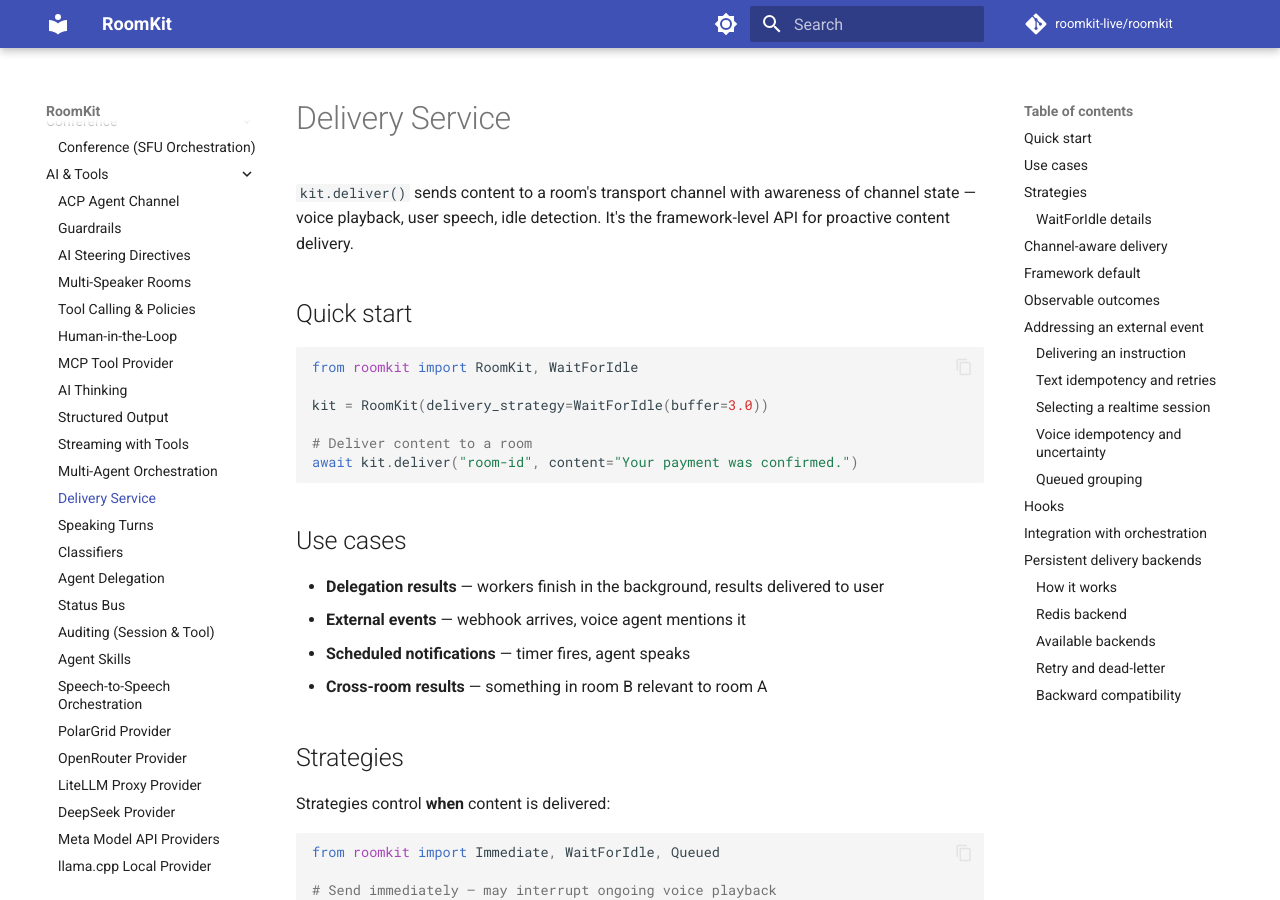
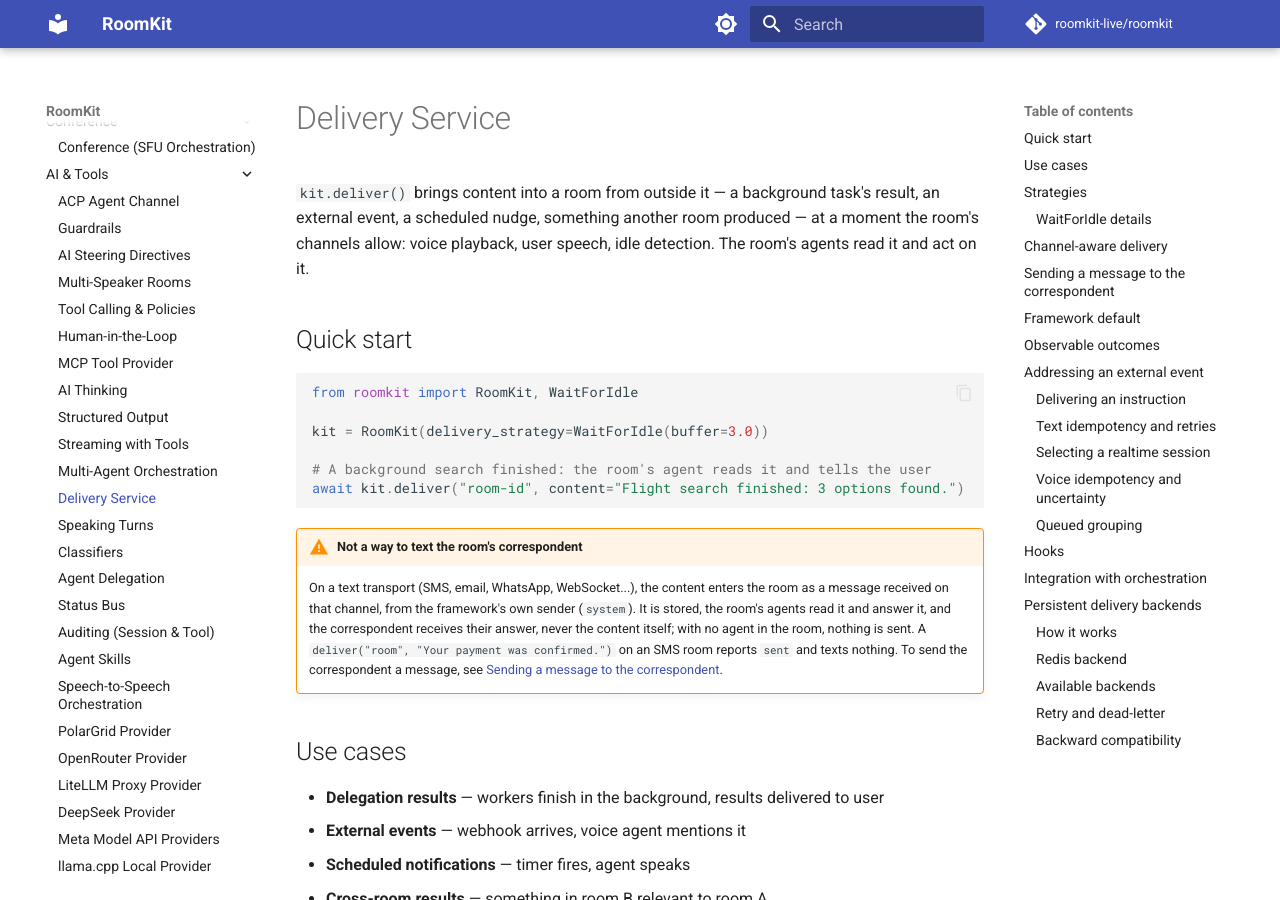
Before and after one commit to roomkit-live/roomkit-docs, an MkDocs documentation site: the page built from docs/guides/delivery.md, in a window 1280 px wide and 900 px high. Built offline with MkDocs 1.6.1 and Material for MkDocs 9.7.7, drawn with Linux system fonts in a browser that asks for light colours; comment, search, counter and statistics services are not loaded; some of the changed text lies outside the part shown.

Commit message:
docs(delivery): deliver() brings content into a room for its agents, never texts the correspondent, and a host message goes out with send_event from a channel of its own (RMK-647)

````diff
--- a/docs/guides/delivery.md
+++ b/docs/guides/delivery.md
@@ -1,6 +1,9 @@
 # Delivery Service
 
-`kit.deliver()` sends content to a room's transport channel with awareness of channel state — voice playback, user speech, idle detection. It's the framework-level API for proactive content delivery.
+`kit.deliver()` brings content into a room from outside it — a background
+task's result, an external event, a scheduled nudge, something another room
+produced — at a moment the room's channels allow: voice playback, user speech,
+idle detection. The room's agents read it and act on it.
 
 ## Quick start
 
@@ -9,9 +12,19 @@ from roomkit import RoomKit, WaitForIdle
 
 kit = RoomKit(delivery_strategy=WaitForIdle(buffer=3.0))
 
-# Deliver content to a room
-await kit.deliver("room-id", content="Your payment was confirmed.")
+# A background search finished: the room's agent reads it and tells the user
+await kit.deliver("room-id", content="Flight search finished: 3 options found.")
 ```
+
+!!! warning "Not a way to text the room's correspondent"
+    On a text transport (SMS, email, WhatsApp, WebSocket...), the content
+    enters the room as a message received on that channel, from the
+    framework's own sender (`system`). It is stored, the room's agents read it
+    and answer it, and the correspondent receives their answer, never the
+    content itself; with no agent in the room, nothing is sent. A
+    `deliver("room", "Your payment was confirmed.")` on an SMS room reports
+    `sent` and texts nothing. To send the correspondent a message, see
+    [Sending a message to the correspondent](#sending-a-message-to-the-correspondent).
 
 ## Use cases
 
@@ -100,6 +113,29 @@ model is unplugged during the wait, the delivery is refused
 A channel of your own takes part by inheriting `RealtimeModelHost`
 (`get_room_sessions()`, `inject_text()`, `wait_idle()`); `hosts_realtime_model(channel)`
 is the predicate the delivery paths read.
+
+## Sending a message to the correspondent
+
+A message the host itself sends to the room's customer (a confirmation, a
+verification link) is published from a channel of the host's own with
+`send_event`. The room's transports deliver it like any other message:
+
+```python
+from roomkit import TextContent
+from roomkit.channels import WebSocketChannel
+
+kit.register_channel(WebSocketChannel("bank"))   # the host's own channel
+await kit.attach_channel(room_id, "bank")
+
+await kit.send_event(
+    room_id, "bank", TextContent(body="Your payment was confirmed."),
+    addressed_to=[],   # no agent is asked to answer it
+)
+```
+
+The message stays in the room's history, where the agents read it on their
+next turn; restrict its `visibility` to the transports that should carry it to
+keep it from them.
 
 ## Framework default
 
````
